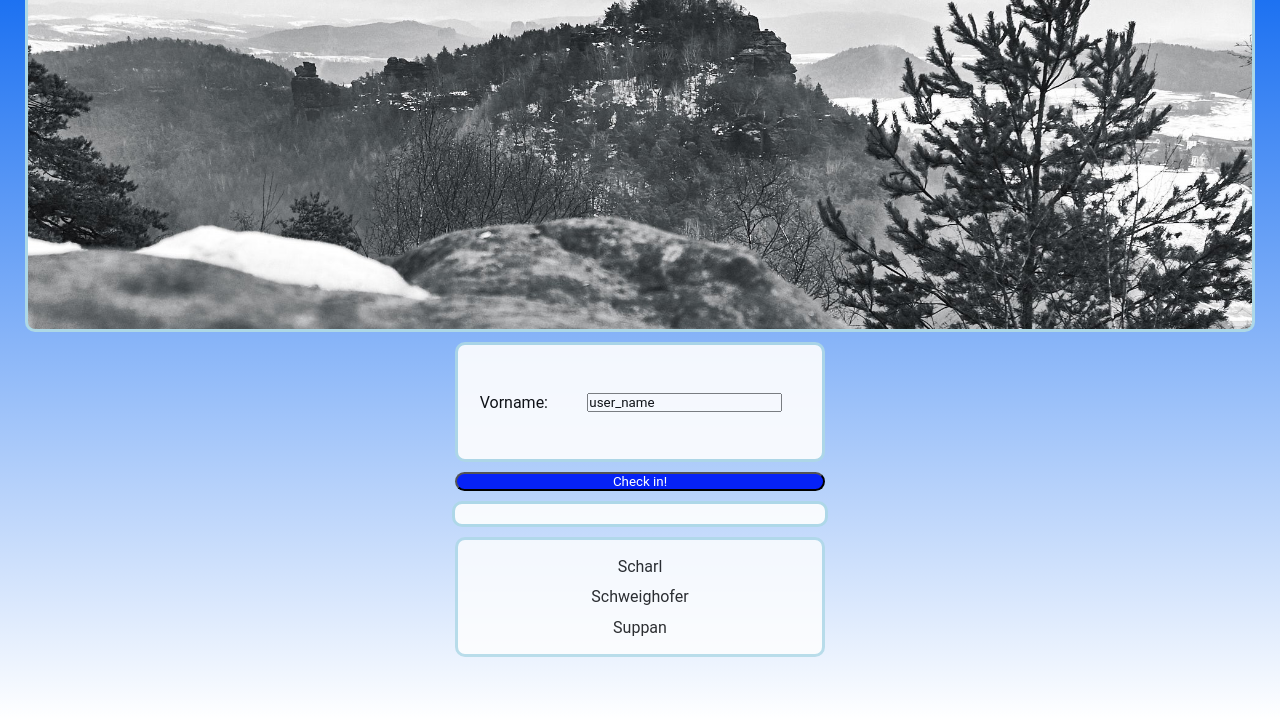
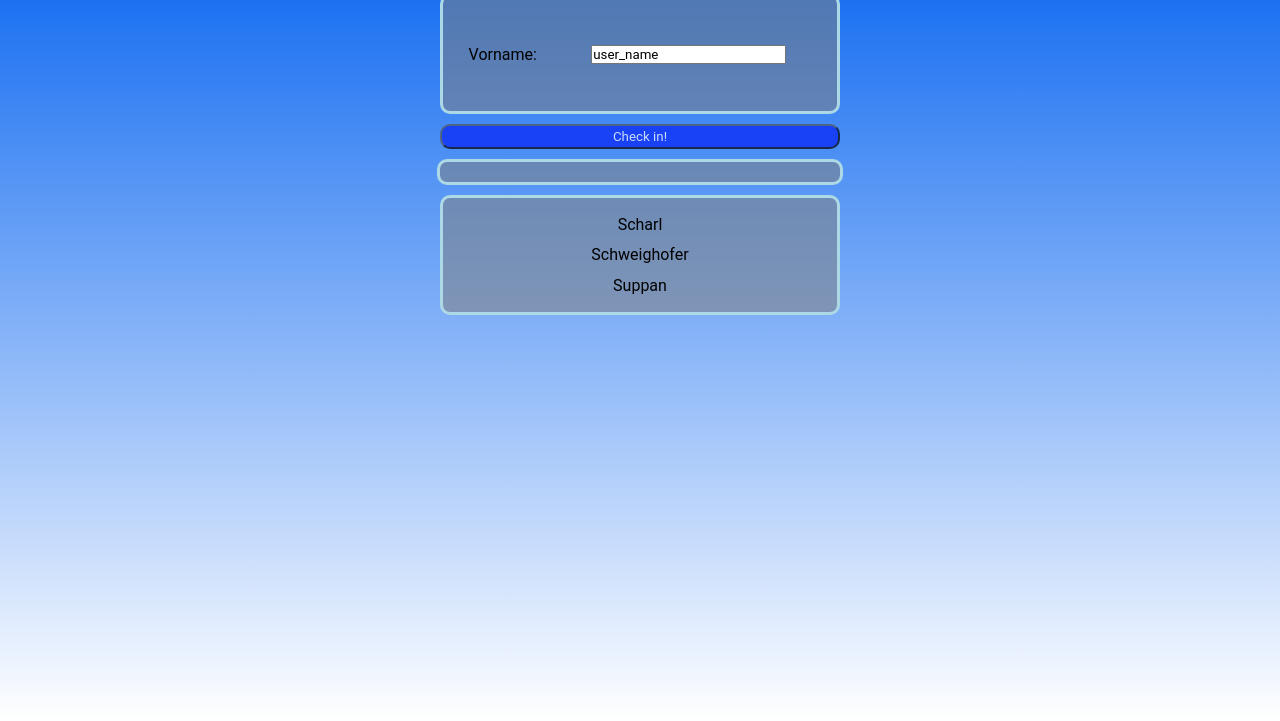
Before and after one commit to 9bananas/WTL_2020_SS_Server_Server_Exercise, a website: page index.html in a window 1280 px wide. Shown: the part 79-800 px from the top of the page. Drawn offline with Linux system fonts and the light colour scheme; no server answers.

Commit message:
final bugfixes, refactoring, comments

```diff
--- a/index.html
+++ b/index.html
@@ -17,12 +17,10 @@
 
 
 <body>
-
-
-
     <script>generate_list()</script>
 
-    <div class="picture">
+    <div id="header">
+         <h1>Gästebuch</h1>
     </div>
 
 
--- a/list_generator.js
+++ b/list_generator.js
@@ -13,7 +13,7 @@ module.exports = {
                 fs.writeFile(path, '', function (err) {
                     if (err) throw err;
                     var today = new Date();
-                    fs.writeFileSync('names.json', '[{ "datum" : "0000-00-00T00:00:00.000Z","id": 0, "name": "Gast" }]');
+                    fs.writeFileSync('names.json', '[{ "datum" : "' + new Date().toLocaleString() + '","id": 0, "name": "initial" }]');
                     console.log('generated ' + list + '!');
                 });
             }
--- a/script1.js
+++ b/script1.js
@@ -1,36 +1,34 @@
 var serverurl = "http://localhost:1337/";
+
+// this function generates a table of the last ten or, if less, all, names.
+// we do this in the frontend, so that we would be able to create a dropdown or input field, where the users could choose how many they would like to see, without having to contact the server for each change
+
 function generate_list() {
-
+    // get request to server
     $.getJSON(serverurl + "getnames", function (data) {
         let tbl = document.createElement("table");
         tbl.id = "names";
         let div = document.getElementById("names_list");
+        // get the last 10 names in reverse order
         if (Object.keys(data).length >= 10) {
             for (var i = Object.keys(data).length - 1; i >= Object.keys(data).length - 10; i--) {
                 let row = document.createElement("tr");
                 row.appendChild(document.createElement("td")).appendChild(document.createTextNode(data[i].id));
                 row.appendChild(document.createElement("td")).appendChild(document.createTextNode(data[i].name));
-                var date = data[i].datum;
-                var parts = date.slice(0, -5).split('T');
-                var dateC = parts[0];
-                var timeC = parts[1];
                 var datetime = document.createElement("td");
-                row.appendChild(datetime).appendChild(document.createTextNode(dateC + ' ' + timeC));
+                row.appendChild(datetime).appendChild(document.createTextNode(data[i].datum));
                 datetime.className = "date";
                 tbl.appendChild(row);
                 div.appendChild(tbl);
             }
+        // if there are less than 10 names in the list, then all will be shown in reverse order
         } else {
             for (var i = Object.keys(data).length - 1; i >= 0; i--) {
                 let row = document.createElement("tr");
                 row.appendChild(document.createElement("td")).appendChild(document.createTextNode(data[i].id));
                 row.appendChild(document.createElement("td")).appendChild(document.createTextNode(data[i].name));
-                var date = data[i].datum;
-                var parts = date.slice(0, -5).split('T');
-                var dateC = parts[0];
-                var timeC = parts[1];
                 var datetime = document.createElement("td");
-                row.appendChild(datetime).appendChild(document.createTextNode(dateC + ' ' + timeC));
+                row.appendChild(datetime).appendChild(document.createTextNode(data[i].datum));
                 datetime.className = "date";
                 tbl.appendChild(row);
                 div.appendChild(tbl);
@@ -40,7 +38,7 @@ function generate_list() {
 }
 
 
-
+// function to send the data of the input field to the server, and afterwards show the id which is given from the server & the name in a pop-up window.
 function submit() {
     let name = document.getElementById("name_input").value;
     console.log(name);
--- a/style.css
+++ b/style.css
@@ -11,46 +11,44 @@ html {
     background: linear-gradient(0deg, #FFFFFF, #0462F0);
 }
 
-.picture {
-    height: 380px;
-    background-image: url("Land1.jpg");
-    background-position: top;
-    background-size: cover;
-    opacity: 1;
-    border: 3px solid lightblue;
-    border-radius: 10px;
+#header {
+    text-align:center;
+    margin-left: auto;
+    margin-right: auto;
+    color: #000000;
 }
+
 
 body {
     margin: 25px;
 }
 
 #input_table {
-    background: #FFFFFF;
+    background: #80808088;
     height: 120px;
     margin-left: auto;
     margin-right: auto;
     margin-top: 10px;
-    width: 370px;
+    width: 400px;
     padding: 10px;
-    opacity: 0.9;
     border-radius: 10px;
     border: 3px solid lightblue;
     border-radius: 10px;
+    color: #000000;
 }
 
 #names_list {
-    background: #FFFFFF;
+    background: #80808088;
     height: auto;
     margin-left: auto;
     margin-right: auto;
     margin-top: 10px;
-    width: 350px;
+    width: 380px;
     padding: 10px;
-    opacity: 0.9;
     border-radius: 10px;
     border: 3px solid lightblue;
     border-radius: 10px;
+    color: #000000;
 }
 
 table td.date {
@@ -58,26 +56,27 @@ table td.date {
 }
 
 table {
-    width: 350px;
+    width:350px;
 }
 
 #creators {
-    background: #FFFFFF;
+    background: #80808088;
     height: 120px;
     margin-left: auto;
     margin-right: auto;
     margin-top: 10px;
-    width: 370px;
+    width: 400px;
     padding: 10px;
-    opacity: 0.8;
     border-radius: 10px;
     text-align: center;
     border: 3px solid lightblue;
     border-radius: 10px;
+    color: #000000;
 }
 
 button {
-    width: 370px;
+    width: 400px;
+    height: 25px;
     background: #0622F6;
     margin: auto;
     margin-top: 10px;
@@ -86,6 +85,7 @@ button {
     margin-right: auto;
     border-radius: 10px;
     color: #FFFFFF;
+    opacity: 0.7;
 }
 
 #checkin_data {
```
Also changed, not shown: server.js (+5 -9 lines), Gruppe.jpg (deleted), Land1.jpg (deleted), README.md.
